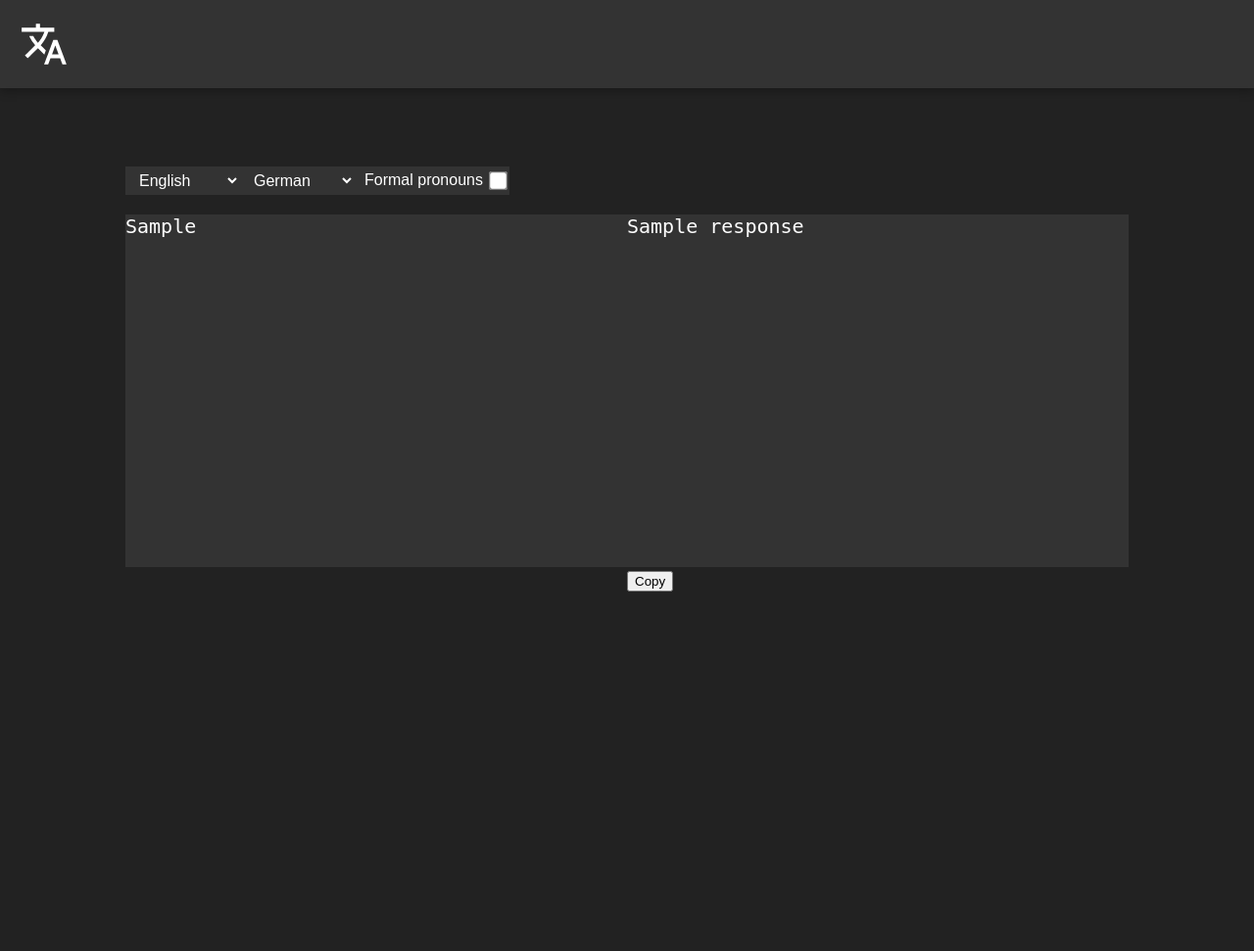
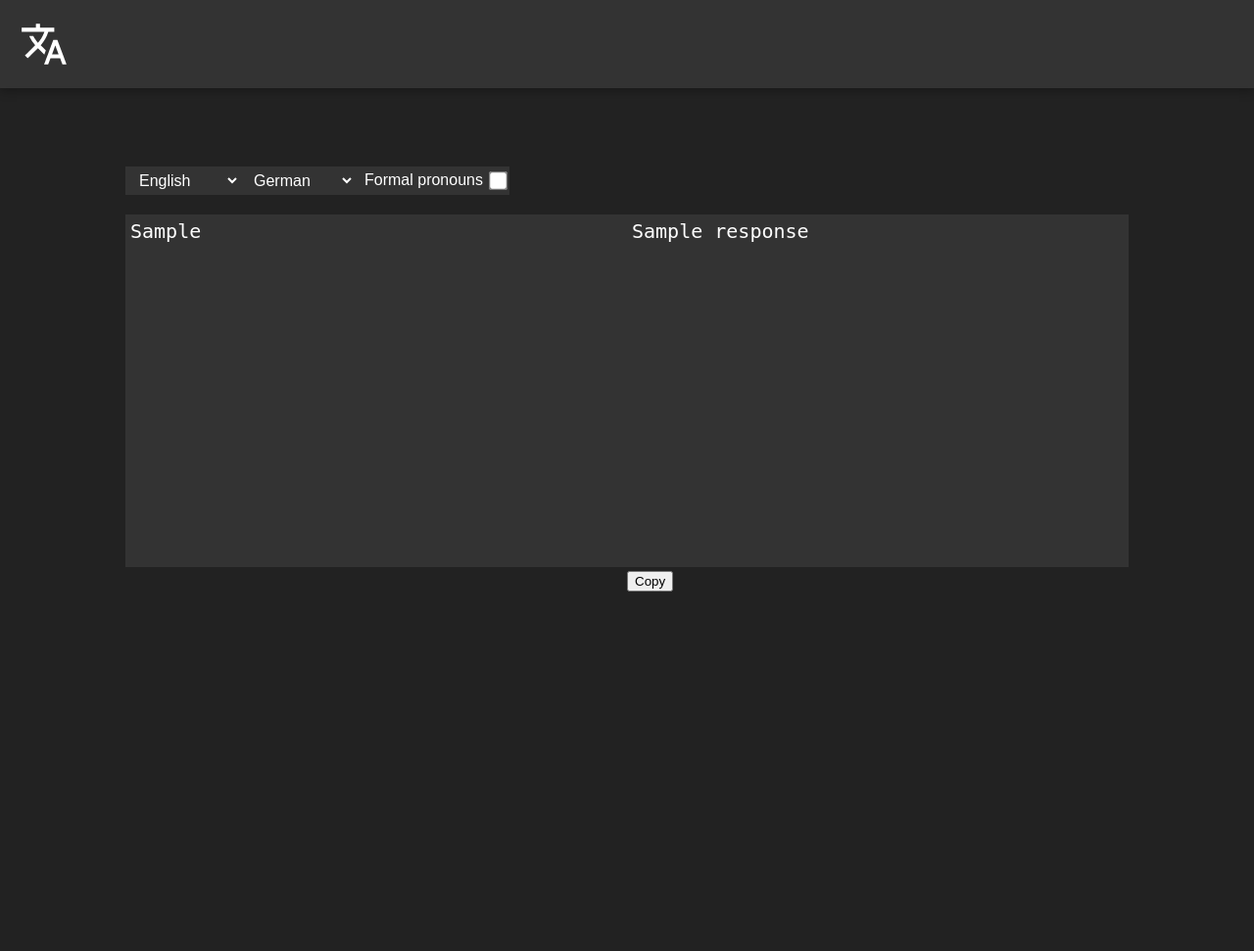
Before and after one commit to Audun97/flask-translator-gpt, a Flask app: template templates/index.html in a window 1280 px wide. Shown: the whole page at 98% size. Run offline with Flask 3, Linux system fonts and the light colour scheme; the template is opened without the code that fills it: most values are stand-ins (such as "Sample title", 1, 10 or a date in 2020).

Commit message:
fix padding of textarea

```diff
--- a/static/css/main.css
+++ b/static/css/main.css
@@ -69,6 +69,7 @@ select:focus {
 }
 
 textarea {
+  box-sizing: border-box;
   width: 100%;
   height: 45vh;
   background-color: #333;
@@ -77,7 +78,8 @@ textarea {
   resize: none;
   font-size: 20px;
   overflow: auto;
-  padding: 0px;
+  padding: 5px;
+  padding-right: 25px;
 }
 
 textarea:focus {
@@ -127,6 +129,7 @@ input[type="checkbox"] {
   color: #fff;
   padding: 2px;
   margin: 0px;
+  background: transparent;
 }
 
 .x-button img {
```
